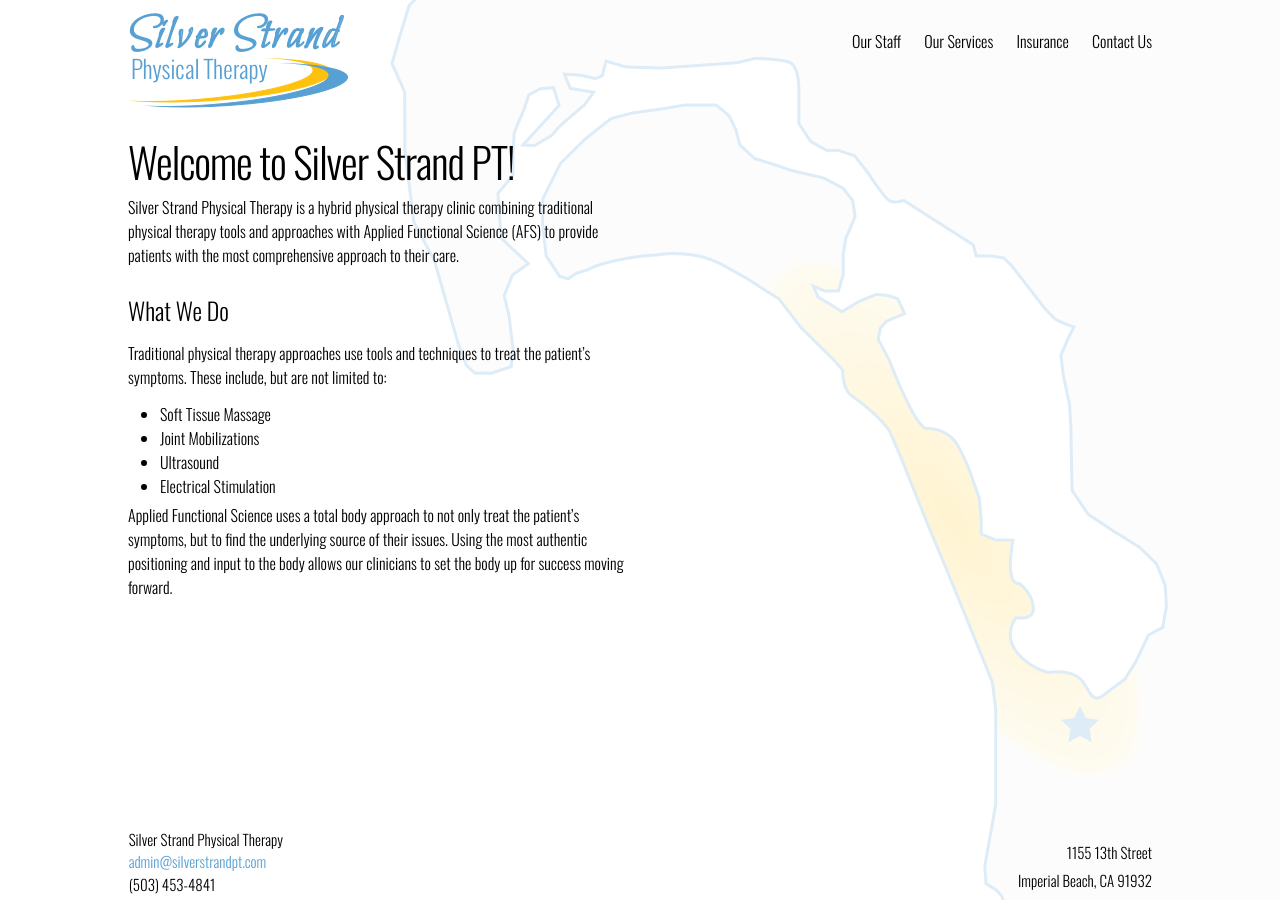
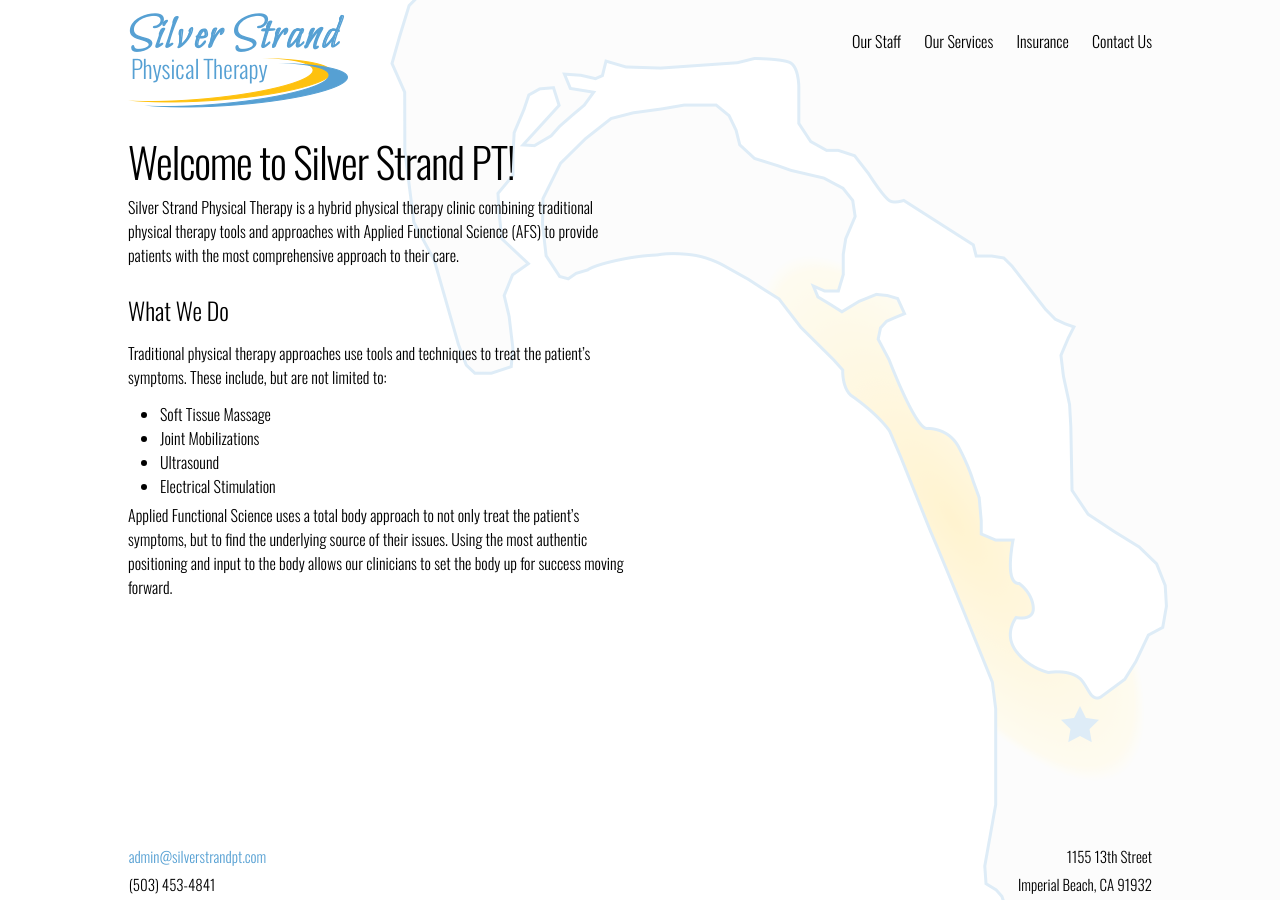
Before and after one commit to zac-heisey/silver-strand-pt, a Jekyll site: the page built from index.html, in a window 1280 px wide. Built offline with Jekyll 4.4.1, drawn with Linux system fonts in a browser that asks for light colours; some web fonts are replaced.

Commit message:
update formatting and data info in footer

```diff
--- a/_data/footer_info.yml
+++ b/_data/footer_info.yml
@@ -2,4 +2,5 @@
 address_street: 1155 13th Street
 address_city: Imperial Beach, CA 91932
 phone: "(503) 453-4841"
+email: admin@silverstrandpt.com
 ---
--- a/_includes/footer.html
+++ b/_includes/footer.html
@@ -4,11 +4,8 @@
 
     <div class="footer-col-wrapper">
       <div class="footer-col footer-col-1">
-        <ul class="contact-list">
-          <li>{{ site.title | escape }}</li>
-          <li><a href="mailto:{{ site.email }}">{{ site.email }}</a></li>
-          <li>{{ site.data.footer_info.phone }}</li>
-        </ul>
+        <p><a href="mailto:{{ site.data.footer_info.email }}">{{ site.data.footer_info.email }}</a></p>
+        <p>{{ site.data.footer_info.phone }}</p>
       </div>
 
       <div class="footer-col footer-col-2">
--- a/_sass/minima/_layout.scss
+++ b/_sass/minima/_layout.scss
@@ -123,6 +123,7 @@
 .footer-col {
     float: left;
     padding-left: $spacing-unit / 2;
+    margin-top: $spacing-unit / 2;
 }
 
 .footer-col-1 {
@@ -135,7 +136,6 @@
     width: -webkit-calc(50% - (#{$spacing-unit} / 2));
     width:         calc(50% - (#{$spacing-unit} / 2));
     text-align: right;
-    margin-top: $spacing-unit / 2;
 }
 
 @include media-query($on-laptop) {
```
